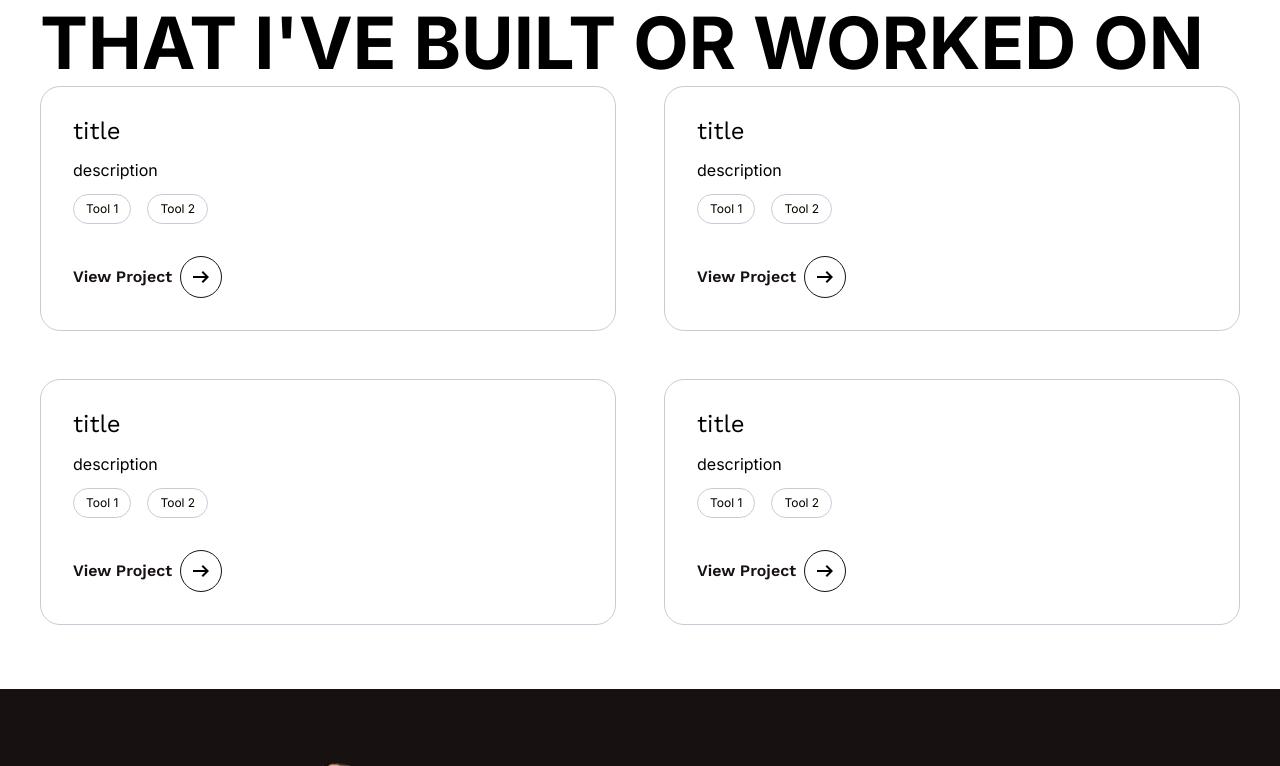
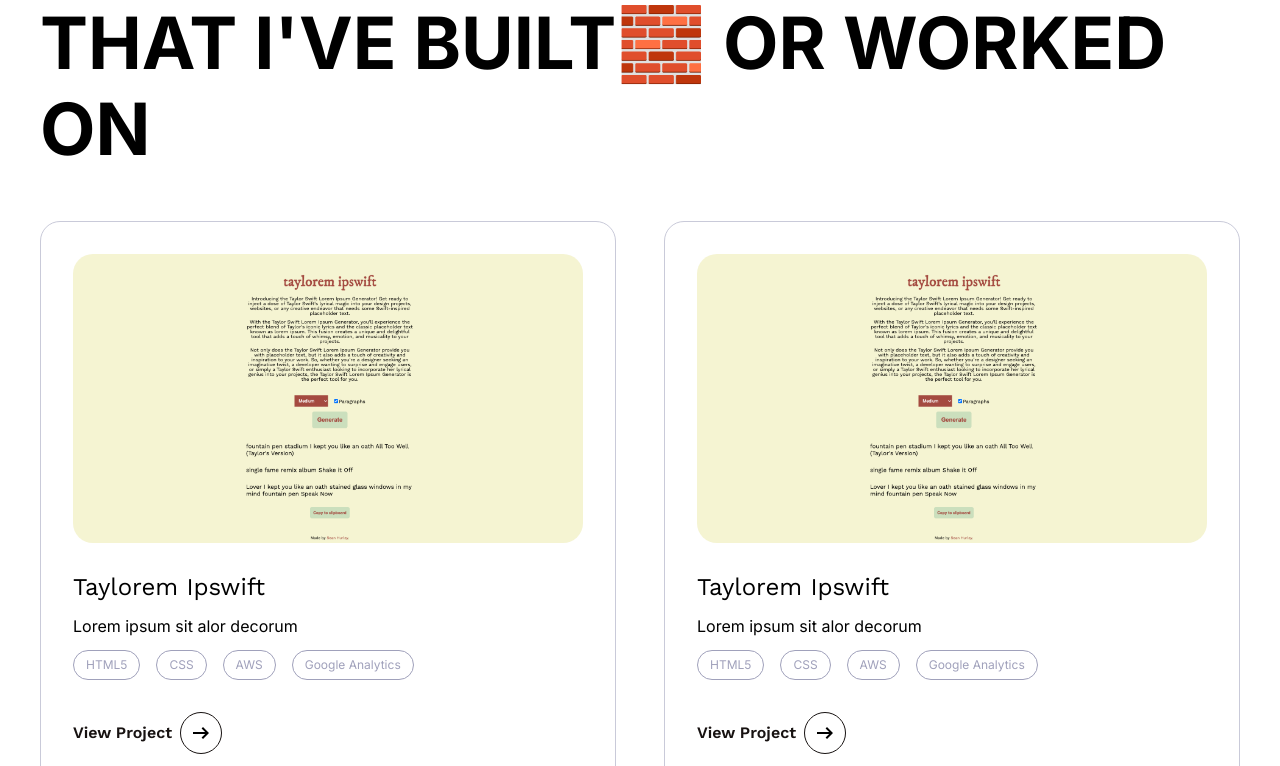
Before and after one commit to smh1988-2/sean-hurley, a Next.js app: page / in a window 1280 px wide. Shown: the part 2634-3400 px from the top of the page. Built offline with nearby package versions, Linux system fonts and the light colour scheme.

Commit message:
project card props and styling

```diff
--- a/app/components/Cards/ProjectCard/ProjectCard.tsx
+++ b/app/components/Cards/ProjectCard/ProjectCard.tsx
@@ -5,24 +5,40 @@ import { work_sans } from "@/app/fonts";
 
 import Image from "next/image";
 
-function ProjectCard() {
+interface ProjectCardProps {
+  project: {
+    title: string;
+    description: string;
+    tools: Array<string>;
+    link: string
+    image: any;
+  };
+}
+
+function ProjectCard(propsIn: ProjectCardProps) {
+  const props = { ...propsIn };
+
   return (
     <div className={styles.projectCard}>
+      <Image src={props.project.image} alt="" width={600} className={styles.projectImage} />
       <h3 className={`${work_sans.className} ${styles.projectCardTitle}`}>
-        title
+        {props.project.title}
       </h3>
-      <p className={styles.projectCardDescription}>description</p>
+      <p className={styles.projectCardDescription}>{props.project.description}</p>
       <div className={styles.toolsContainer}>
-        <p className={styles.projectCardTool}>Tool 1</p>
-        <p className={styles.projectCardTool}>Tool 2</p>
+        {props.project.tools.map((tool) => {
+          return (
+            <p className={styles.projectCardTool}>{tool}</p>
+          )
+        })}
       </div>
 
-      <div className={styles.projectLinkContainer}>
-      <a href="" className={`${work_sans.className} ${styles.projectCardLink}`}>
+      <a href="" className={styles.projectLinkContainer}>
+      <p className={`${work_sans.className} ${styles.projectCardLink}`}>
         View Project
+      </p>
+      <span className={styles.projectArrow}></span>
       </a>
-      <span className={styles.projectArrow}></span>
-      </div>
     </div>
   );
 }
--- a/app/components/Cards/ProjectCard/projectCard.module.css
+++ b/app/components/Cards/ProjectCard/projectCard.module.css
@@ -5,6 +5,13 @@
     border: 1px solid var(--gray);
     border-radius: 20px;
     padding: 2rem;
+}
+
+.projectImage {
+    width: 100%;
+    height: auto;
+    border-radius: 20px;
+    margin-bottom: 1rem;
 }
 
 .projectCardTitle {
@@ -21,7 +28,8 @@
 
 .projectCardTool {
     font-size: .75rem;
-    border: 1px solid var(--gray);
+    border: 1px solid var(--dark-gray);
+    color: var(--dark-gray);
     border-radius: 500px;
     padding: .5rem .75rem;
 }
@@ -30,17 +38,14 @@
     display: flex;
     align-items: center;
     gap: .5rem;
-}
-
-.projectCardLink {
-    position: relative;
+    width: fit-content;
     text-decoration: none;
     color: var(--black);
     cursor: pointer;
     font-weight: 600;
 }
 
-.projectArrow:hover {
+.projectLinkContainer:hover .projectArrow {
     transform: rotate(-45deg);
     background-color: var(--tertiary-accent);
     border-color: var(--tertiary-accent);
--- a/app/components/Cards/SkillCard/SkillCard.tsx
+++ b/app/components/Cards/SkillCard/SkillCard.tsx
@@ -7,7 +7,7 @@ import Image from "next/image";
 
 interface SkillCardProps {
   skill: {
-    icon: StaticImport | ReactNode | string;
+    icon: any | StaticImport | ReactNode | string;
     heading: string;
     subheading: string;
   };
@@ -15,8 +15,6 @@ interface SkillCardProps {
 
 function SkillCard(propsIn: SkillCardProps) {
   const props = { ...propsIn };
-
-  console.log(props);
 
   return (
     <div className={styles.skillCard}>
--- a/app/components/Projects/Projects.tsx
+++ b/app/components/Projects/Projects.tsx
@@ -3,34 +3,36 @@ import React from "react";
 import styles from "./projects.module.css";
 import ProjectCard from "../Cards/ProjectCard/ProjectCard";
 
+import taylorem from "../../../public/images/taylorem.png"
+
 const projects = [
   {
     title: "Taylorem Ipswift",
     description: "Lorem ipsum sit alor decorum",
-    tools: ["HTML5, CSS, AWS, Google Analytics"],
+    tools: ["HTML5", "CSS", "AWS", "Google Analytics"],
     link: "https://www.taylorem-ipswift.com/",
-    image: "",
+    image: taylorem,
   },
   {
     title: "Taylorem Ipswift",
     description: "Lorem ipsum sit alor decorum",
-    tools: ["HTML5, CSS, AWS, Google Analytics"],
+    tools: ["HTML5", "CSS", "AWS", "Google Analytics"],
     link: "https://www.taylorem-ipswift.com/",
-    image: "",
+    image: taylorem,
   },
   {
     title: "Taylorem Ipswift",
     description: "Lorem ipsum sit alor decorum",
-    tools: ["HTML5, CSS, AWS, Google Analytics"],
+    tools: ["HTML5", "CSS", "AWS", "Google Analytics"],
     link: "https://www.taylorem-ipswift.com/",
-    image: "",
+    image: taylorem,
   },
   {
     title: "Taylorem Ipswift",
     description: "Lorem ipsum sit alor decorum",
-    tools: ["HTML5, CSS, AWS, Google Analytics"],
+    tools: ["HTML5", "CSS", "AWS", "Google Analytics"],
     link: "https://www.taylorem-ipswift.com/",
-    image: "",
+    image: taylorem,
   },
 ];
 
@@ -39,7 +41,7 @@ function Projects() {
     <section className={styles.projectsSection}>
       <div className={`container ${styles.projectsContainer}`}>
         <h2 className={`section-heading ${styles.projectsHeading}`}>
-          Some of the projects 🗃️ that I've built or worked on
+          Some of the projects 🗃️ that I've built🧱 or worked on
         </h2>
 
         <div className={styles.projectCardsContainer}>
--- a/app/components/Projects/projects.module.css
+++ b/app/components/Projects/projects.module.css
@@ -1,6 +1,13 @@
 .projectsHeading {
     text-align: left;
 }
+
+.projectsContainer {
+    display: flex;
+    flex-direction: column;
+    gap: 3rem;
+}
+
 .projectCardsContainer {
     display: grid;
     grid-template-columns: 1fr 1fr;
--- a/app/globals.css
+++ b/app/globals.css
@@ -5,10 +5,11 @@
   --white: #fff;
 
   --primary-accent: #FFAD05;
-  --tertiary-accent: #F41D15;
+  --tertiary-accent: #7F9172;
   --secondary-accent: #477998;
 
   --gray: #C9CAD9;
+  --dark-gray: #A0A1BB;
 
   --hover-time: 300ms;
   --hover-type: ease;
```
Also changed, not shown: public/images/taylorem.png (added).
